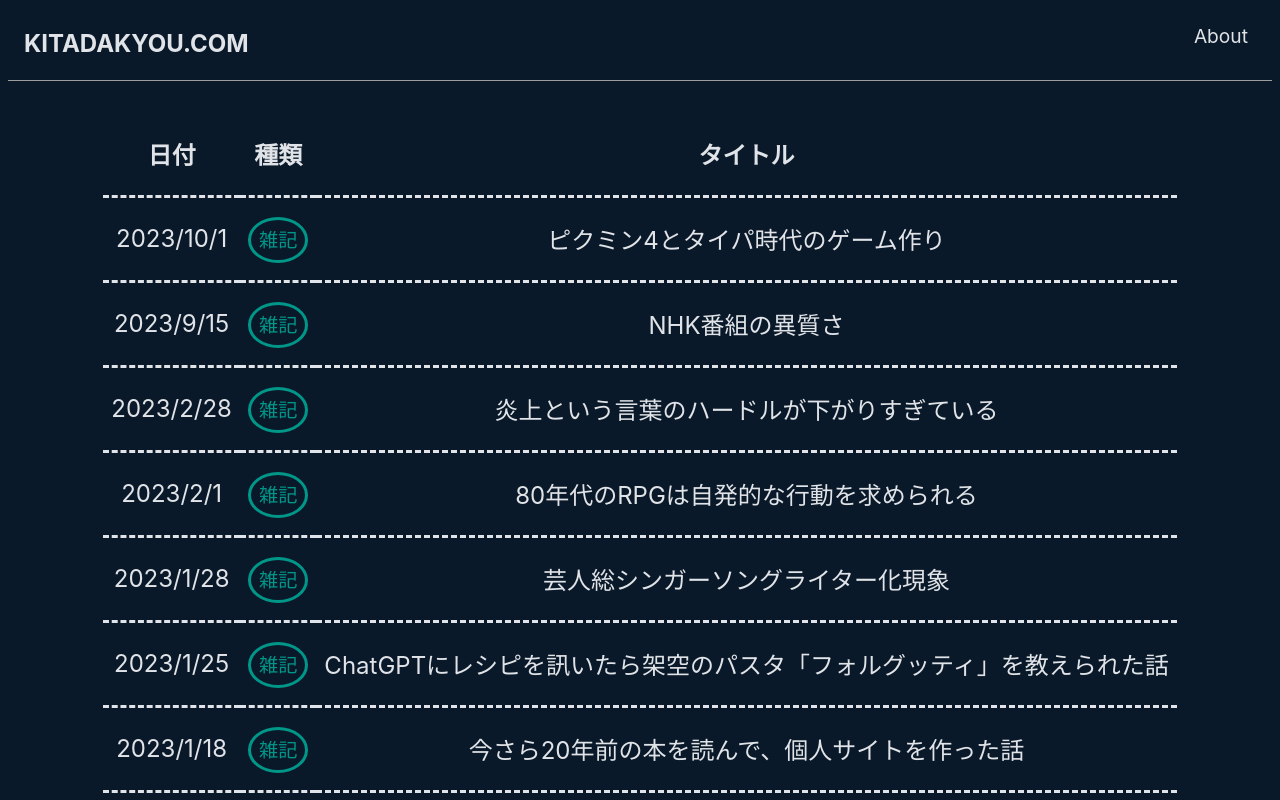
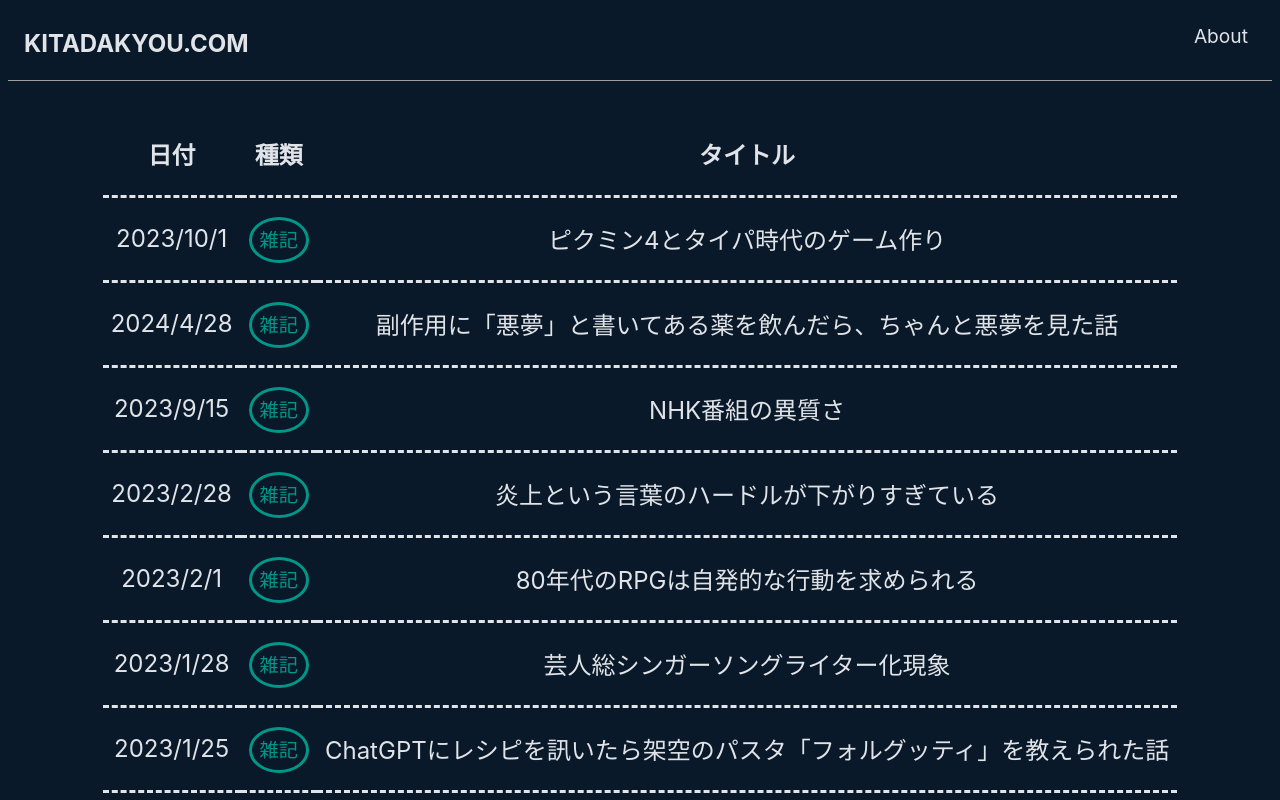
Before and after one commit to kitadakyou/kitadakyou.com, a Next.js app: page / in a window 1280 px wide. Shown: the top 800 px of the page. Built offline with nearby package versions, Linux system fonts and the light colour scheme.

Commit message:
resolve conflicts

```diff
--- a/src/libs/contents.ts
+++ b/src/libs/contents.ts
@@ -19,6 +19,12 @@ export const contents: ContentApi[] = [
     genre: 'blog'
   },
   {
+  path: '/blog/the-drug-that-said-nightmares-as-side-effect',
+  title: '副作用に「悪夢」と書いてある薬を飲んだら、ちゃんと悪夢を見た話',
+  date: new Date('2024-4-28').toLocaleDateString('ja-JP'),
+  genre: 'blog'
+},
+{
     path: '/blog/nhk-programs-are-so-unique-compare-to-commercial-broadcasts',
     title: 'NHK番組の異質さ',
     date: new Date('2023-9-15').toLocaleDateString('ja-JP'),
```
